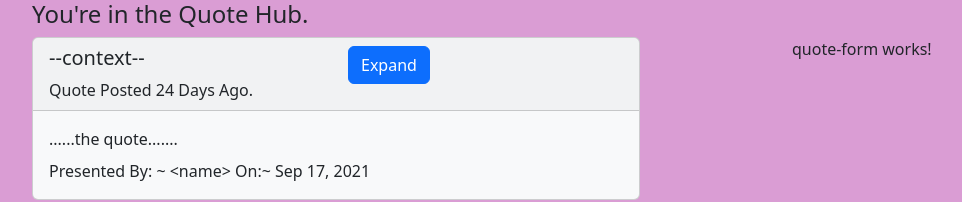
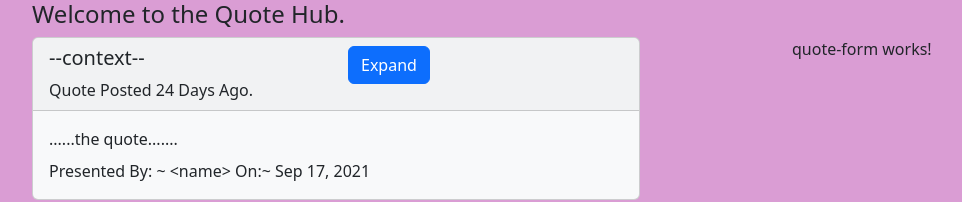
Before and after one commit to omololevy/Quote-Vote, an Angular app: page / in a window 1280 px wide. Shown: the top 202 px of the page, without its empty margins (50-1012 px from the left). Built offline with nearby package versions, Linux system fonts and the light colour scheme.

Commit message:
src/app/quote/quote.component.html

```diff
--- a/src/app/quote/quote.component.html
+++ b/src/app/quote/quote.component.html
@@ -1,6 +1,6 @@
 <div class="container">
     <div id="welcome">
-        <h4>You're in the Quote Hub.</h4>
+        <h4>Welcome to the Quote Hub.</h4>
     </div>
     <div class="row">
         <div class="col-md-8" id="mycards">
```
